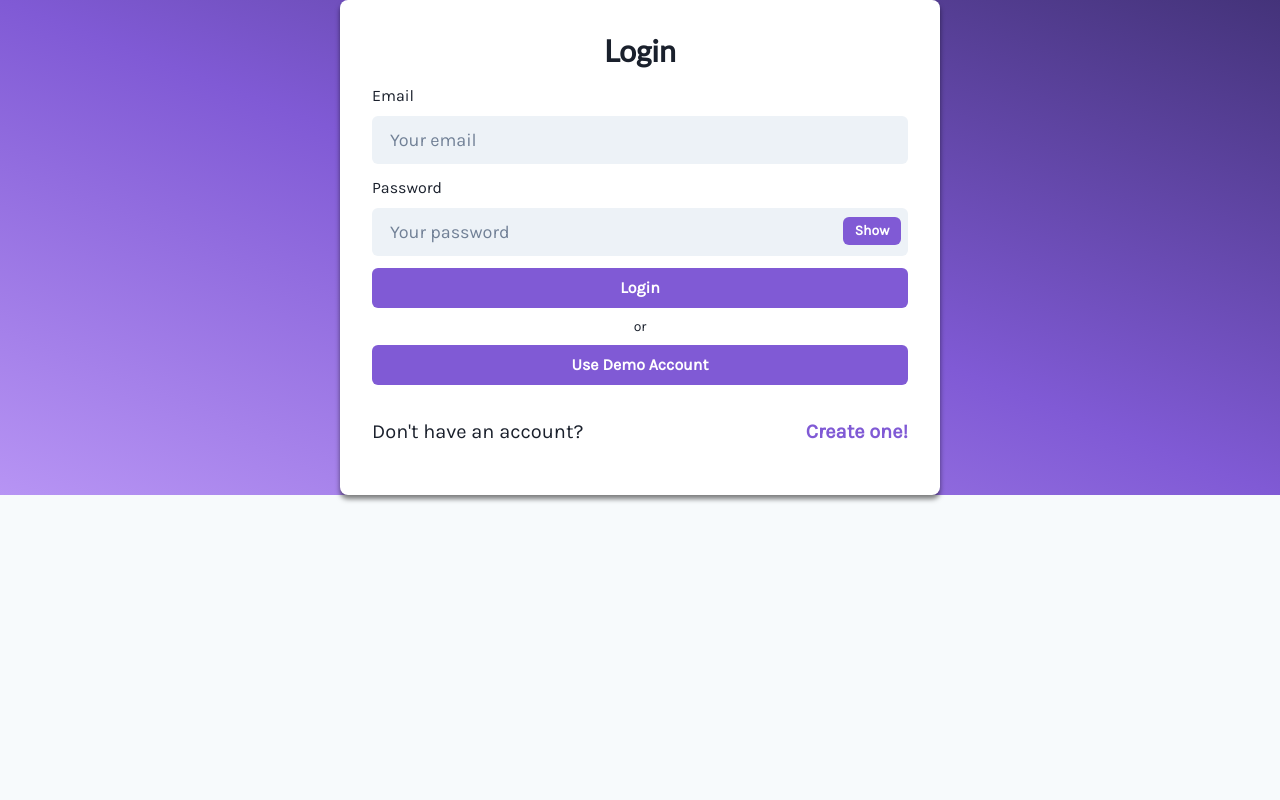
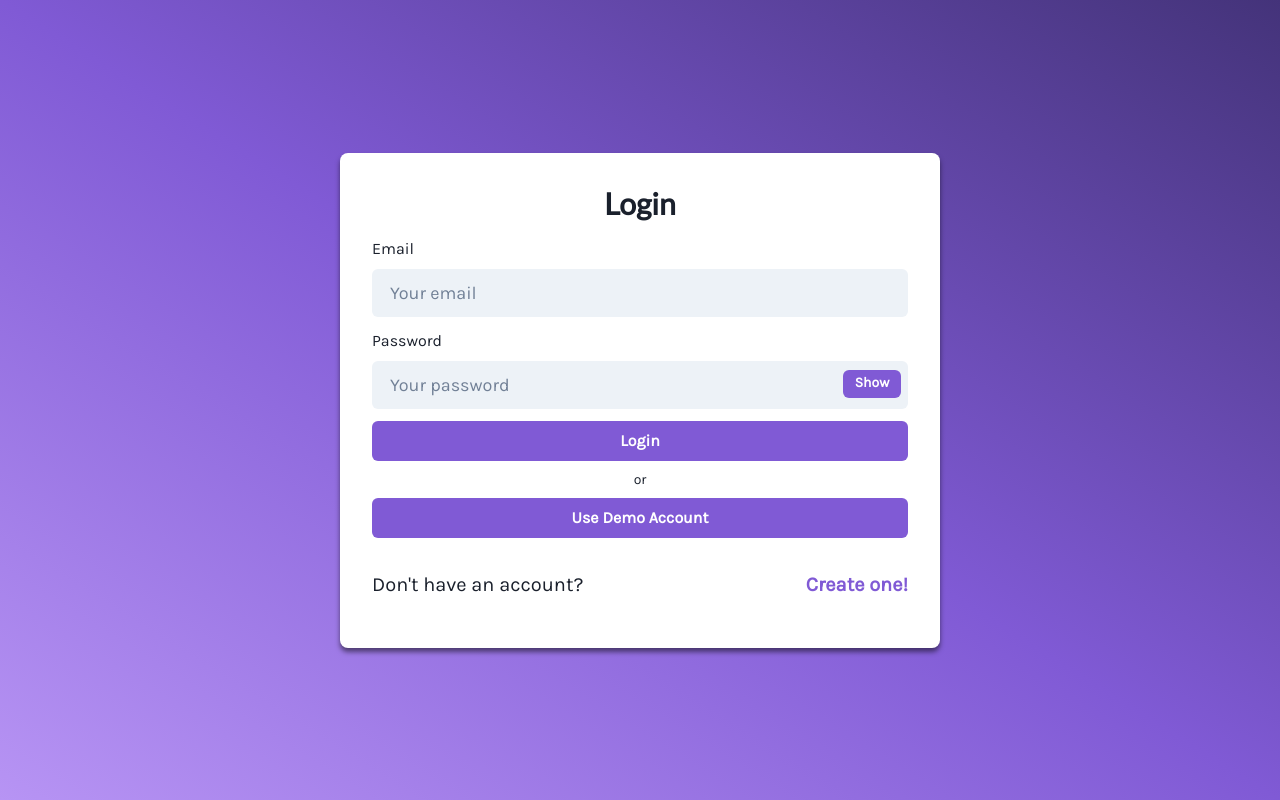
Before and after one commit to runobk20/BTS-Frontend, a React (Vite) app: page / in a window 1280 px wide. Built offline with nearby package versions, Linux system fonts and the light colour scheme; no server answers.

Commit message:
Fixing UI Bugs related to ChakraUI deprecated props

```diff
--- a/src/components/ui/Loader.jsx
+++ b/src/components/ui/Loader.jsx
@@ -5,7 +5,7 @@
     let vh = window.innerHeight * 0.01;
 
     return (
-        <Flex w='100%' h={`calc((${vh}px, 1vh) * 100)`} alignItems='center' justifyContent='center' bgGradient="linear(to-tr, purple.300, purple.500, purple.800)">
+        <Flex w='100%' minH='100vh' alignItems='center' justifyContent='center' bgGradient="linear(to-tr, purple.300, purple.500, purple.800)">
                 <VStack>
                     <CircularProgress isIndeterminate color="white"/>
                 </VStack>
--- a/src/layout/AppLayout.jsx
+++ b/src/layout/AppLayout.jsx
@@ -11,7 +11,7 @@
     const btnRef = useRef();
 
     return (
-        <Flex flexDir='column' height={`calc((${vh}px, 1vh) * 100)`} overflowX='hidden'>
+        <Flex flexDir='column' minH='100vh' overflowX='hidden'>
             <DrawerSidebar isOpen={isOpen} onClose={onClose} drawerRef={btnRef}/>
 
             <Box flex='1' px={{base: '6', sm: '12', md: '16'}} pb={{base: '12'}}>
--- a/src/layout/AuthLayout.jsx
+++ b/src/layout/AuthLayout.jsx
@@ -7,7 +7,7 @@
 
 	return (
 		<Flex
-			h={`calc((${vh}px, 1vh) * 100)`}
+			minH='100vh'
 			bgGradient="linear(to-tr, purple.300, purple.500, purple.800)"
 			justifyContent="center"
 			direction="column"
```
